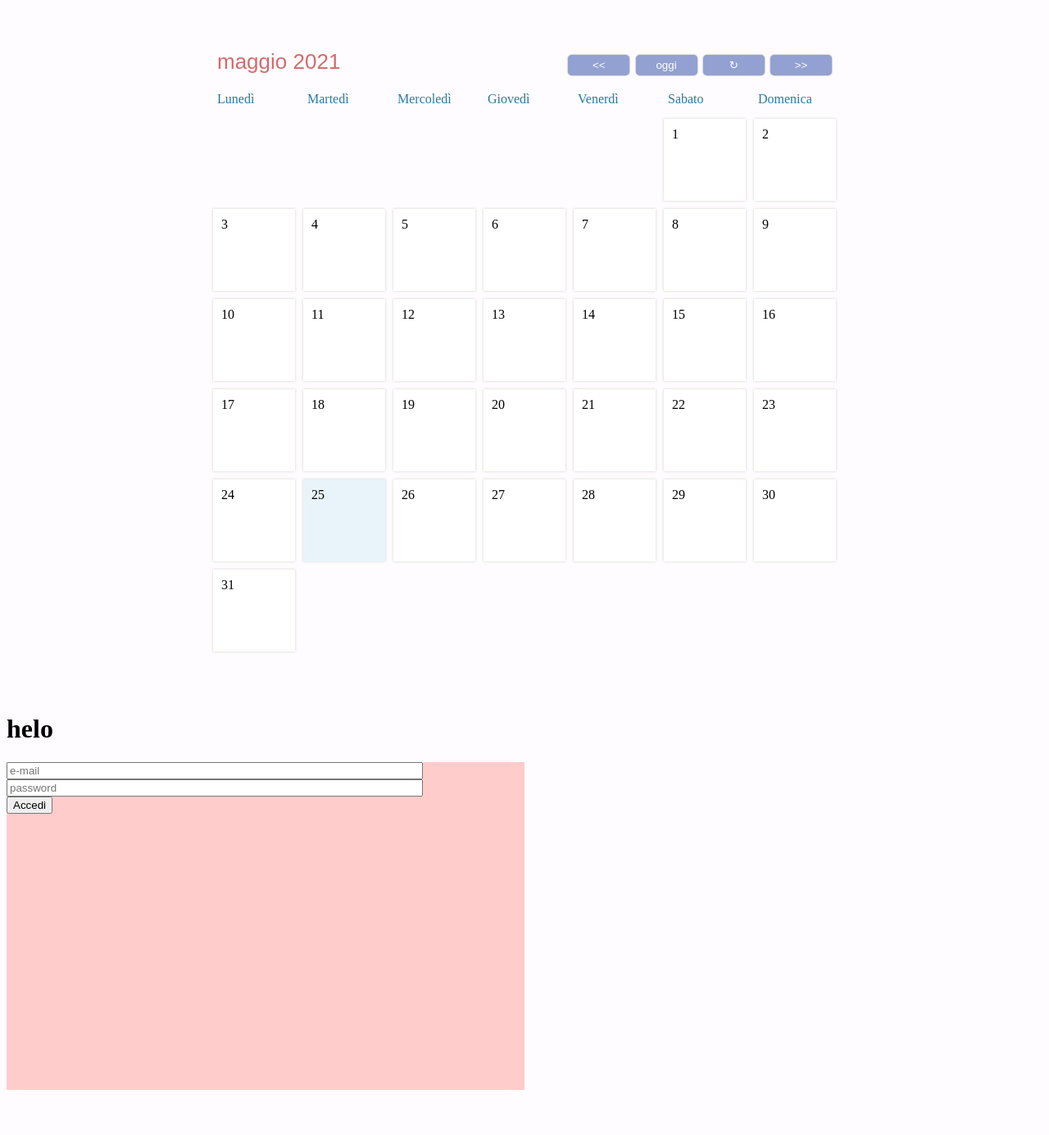
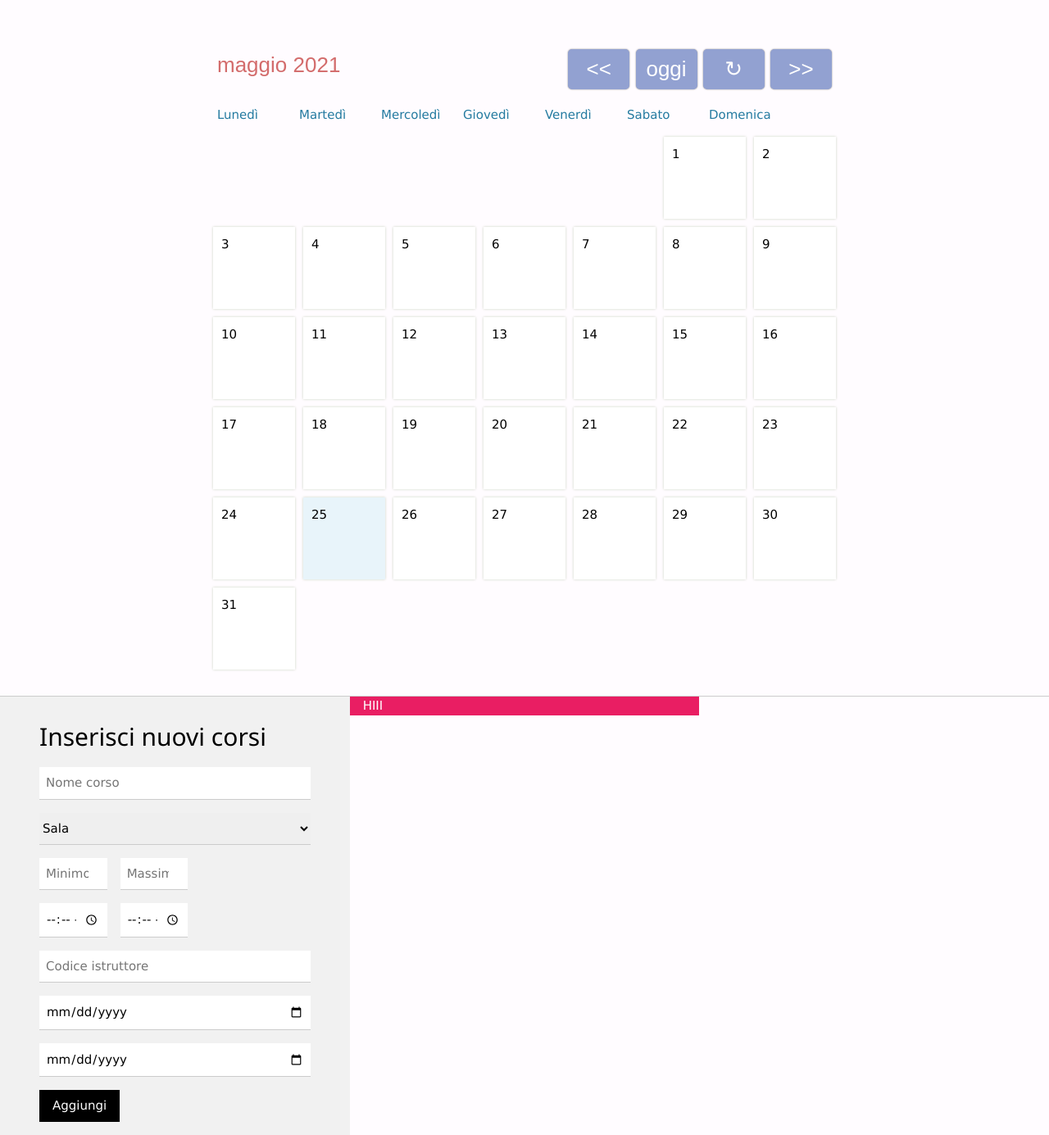
Before and after one commit to Gotti27/Progetto-DB, a Flask app: page /dashboard in a window 1280 px wide. Shown: the whole page at 82% size. Before the commit the page ends 1330 px from the top, so only its background shows below. Run offline with Flask 2, Linux system fonts and the light colour scheme; data that the repository does not hold is empty; some libraries are stand-ins or nearby versions.

Commit message:
Inserito form per inserimento corsi, più relative query

```diff
--- a/appF/models.py
+++ b/appF/models.py
@@ -159,10 +159,9 @@ def insert_istruttore(persona):
     session.commit()
 
 
-def insert_corso(max_persone, id_sala, ora_inizio, ora_fine, data, id_istruttore, id_pacchetto=None, descrizione=None):
-    to_add = Corso(MaxPersone=max_persone, IDSala=id_sala, OraInizio=ora_inizio, OraFine=ora_fine, Data=data,
-                   IDIstruttore=id_istruttore, IDPacchetto=id_pacchetto, Descrizione=descrizione)
-    session.add(to_add)
+def insert_corso(max_persone, min_persone, id_sala, ora_inizio, ora_fine, data, id_istruttore, nome, descrizione=None):
+    c = Corso(MaxPersone=max_persone, MinPersone=min_persone, IDSala=id_sala, OraInizio=ora_inizio, OraFine=ora_fine, Data=data , IDIstruttore=id_istruttore,  Descrizione=descrizione, Nome=nome)
+    session.add(c)
     session.commit()
 
 
--- a/appF/views.py
+++ b/appF/views.py
@@ -143,6 +143,9 @@ def view_corso(id):
 
 
 # TODO: da eliminare/aggiornare in production
-@app.route("/dashboard")
+@app.route("/dashboard", methods=['GET', 'POST'])
 def dashboard_view():
-    return render_template('adminDashboard.html')
+    if request.method == 'POST':
+        insert_corso(nome=request.form['nome'], min_persone=request.form['minPersone'], max_persone=request.form['maxPersone'], ora_inizio=request.form['oraInizio'], ora_fine=request.form['oraFine'], id_sala=request.form['sala'], id_istruttore=request.form['istruttore'], data=request.form['dataInizio'])
+
+    return render_template('adminDashboard.html', sale=get_sale())
--- a/static/calendar.js
+++ b/static/calendar.js
@@ -69,7 +69,8 @@ function load() {
             }
             if (eventsForDay > 0) {
                 daySquare.append(jQuery("<div/>", {
-                    "class": 'event'
+                    "class": 'event',
+                    "style": 'line-height:50%'
                 }).text(eventsForDay))
             }
         } else {
--- /dev/null
+++ b/static/nuovoCorso.js
@@ -0,0 +1,29 @@
+const salaSelect = $('#sala');
+const maxPInput = $('#maxPersone');
+const errMessage = $('#errMessage');
+
+let maxPersone = 0;
+
+salaSelect.change(()=>{
+    oldMax = maxPersone;
+    maxPersone = parseInt(salaSelect.val().split(',')[1]);
+    console.log(oldMax, maxPersone)
+    if (oldMax > maxPersone && maxPInput.val() && maxPInput.val() > maxPersone){
+        maxPInput.val(maxPersone)
+    }
+    errMessage.empty()
+})
+
+maxPInput.click(()=>{
+    maxPInput.attr("max", getMaxPersone())
+})
+
+function getMaxPersone() {
+    if (salaSelect.val()) {
+        return maxPersone
+    }
+    else{
+        errMessage.text("Seleziona prima una sala");
+        return 0;
+    }
+}
--- a/templates/adminDashboard.html
+++ b/templates/adminDashboard.html
@@ -4,14 +4,14 @@
     <meta charset="UTF-8">
     <title>Admin dashboard</title>
     <script src="//ajax.googleapis.com/ajax/libs/jquery/1.9.1/jquery.min.js"></script>
+    <link rel="stylesheet" href="https://www.w3schools.com/w3css/4/w3.css">
 </head>
+
 <body>
-<div style="height: 800px; display:block">
+<div class="w3-border-bottom" style="height: 800px; display:block">
     <div id="calendarContainer"><img src="https://media3.giphy.com/media/3oEjI6SIIHBdRxXI40/giphy.gif?cid=790b7611571d973053c38bc13f748ca7461ef601b62dd84e&rid=giphy.gif&ct=g" style="display:block; margin:auto; width: 25%;">
     </div>
 </div>
-
-<h1>helo</h1>
 
 <script>
     $(document).ready( function() {
@@ -21,14 +21,38 @@
     });
 </script>
 
-<div style="width:50%; height:400px; background-color:#ffcccc">
-    <form action="{{ url_for('login') }}" method="post" class="w3-container">
-        <div class="msg">{{ msg }}</div>
-        <input id="username" name="username" type="text" placeholder="e-mail" class="w3-input" style="width:500px"/><br>
-        <input id="password" name="password" type="password" placeholder="password" class="w3-input" style="width:500px"/><br>
-        <input type="submit" class="w3-button w3-black" value="Accedi"><br>
-    </form>
+<div class="w3-row">
+    <div class="w3-container w3-third w3-light-gray">
+        <form action="{{ url_for('dashboard_view') }}" method="post" class="w3-container w3-margin" id="nuovoCorso">
+            <h2 class="">Inserisci nuovi corsi</h2>
+            <p class="w3-pale-red" id="errMessage"></p>
+            <input id="nome" name="nome" type="text" placeholder="Nome corso" class="w3-input w3-margin-bottom"/>
+            <select class="w3-select w3-margin-bottom" id="sala" name="sala">
+                <option value="-1" disabled selected hidden>Sala</option>
+                {%for i in sale%}
+                <option value="{{i.IDSala}},{{i.MaxPersone}}">{{ i.IDSala }}</option>
+                {%endfor%}
+            </select>
+            <div class="w3-row w3-margin-bottom">
+                <input id="minPersone" name="minPersone" type="number" min="0" placeholder="Minimo persone" class="w3-input w3-col s3 w3-margin-right" />
+                <input id="maxPersone" name="maxPersone" type="number" min="1" placeholder="Massimo persone" class="w3-input w3-col s3" />
+            </div>
+            <div class="w3-row w3-margin-bottom">
+                <input id="oraInizio" name="oraInizio" type="time" placeholder="Orario di inizio" class="w3-input w3-col s3 w3-margin-right" />
+                <input id="oraFine" name="oraFine" type="time" placeholder="Orario di fine" class="w3-input w3-col s3" />
+            </div>
+            <input id="istruttore" name="istruttore" type="text" placeholder="Codice istruttore" class="w3-input w3-margin-bottom" />
+            <input id="dataInizio" name="dataInizio" type="date" placeholder="Data inizio" class="w3-input w3-margin-bottom" />
+            <input id="dataFine" name="dataFine" type="date" placeholder="Data fine"class="w3-input w3-margin-bottom" />
+            <input type="submit" value="Aggiungi" class="w3-button w3-black">
+        </form>
+    </div>
+    <div class="w3-container w3-third w3-pink">
+        HIII
+    </div>
 </div>
+
+<script src="{{ url_for('static', filename='nuovoCorso.js') }}"></script>
 
 </body>
 </html>
```
